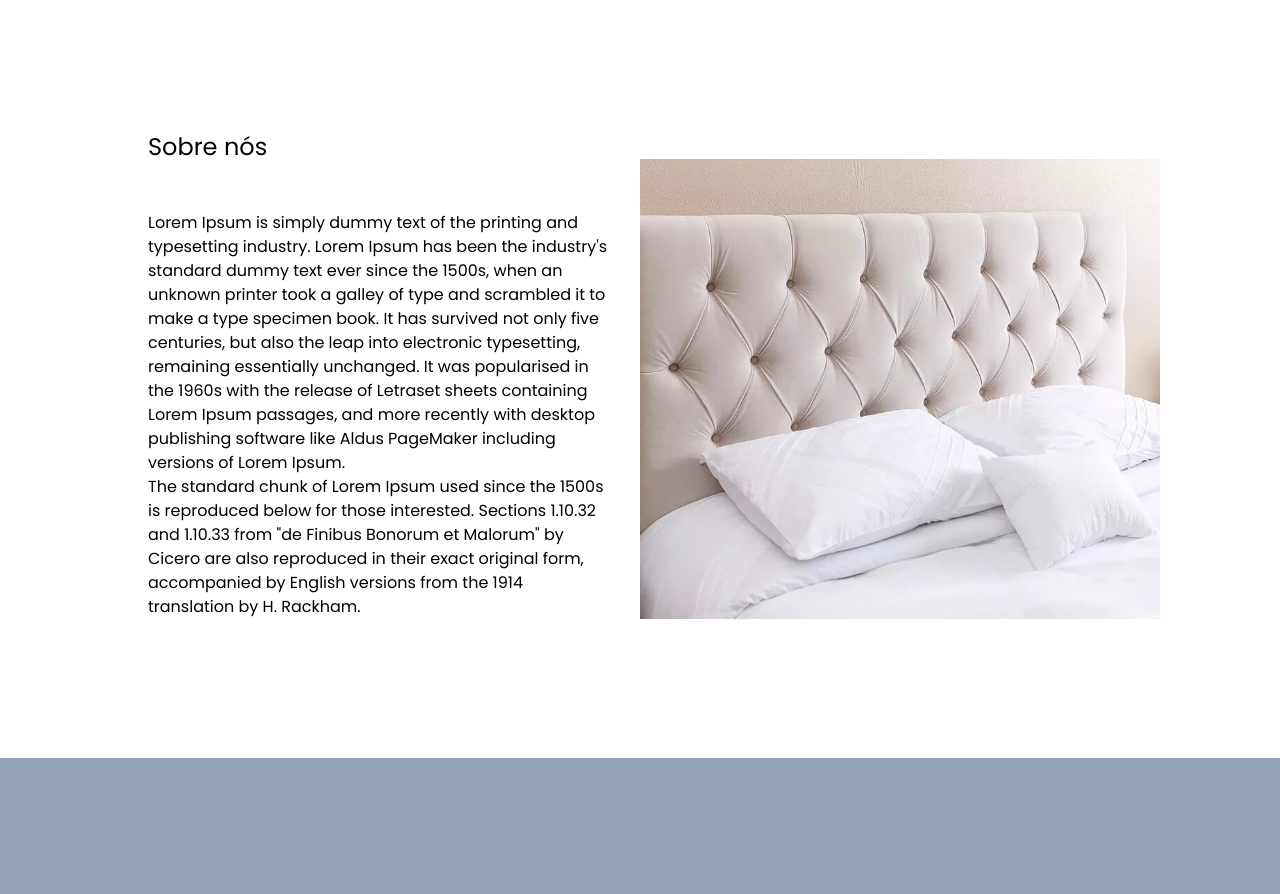
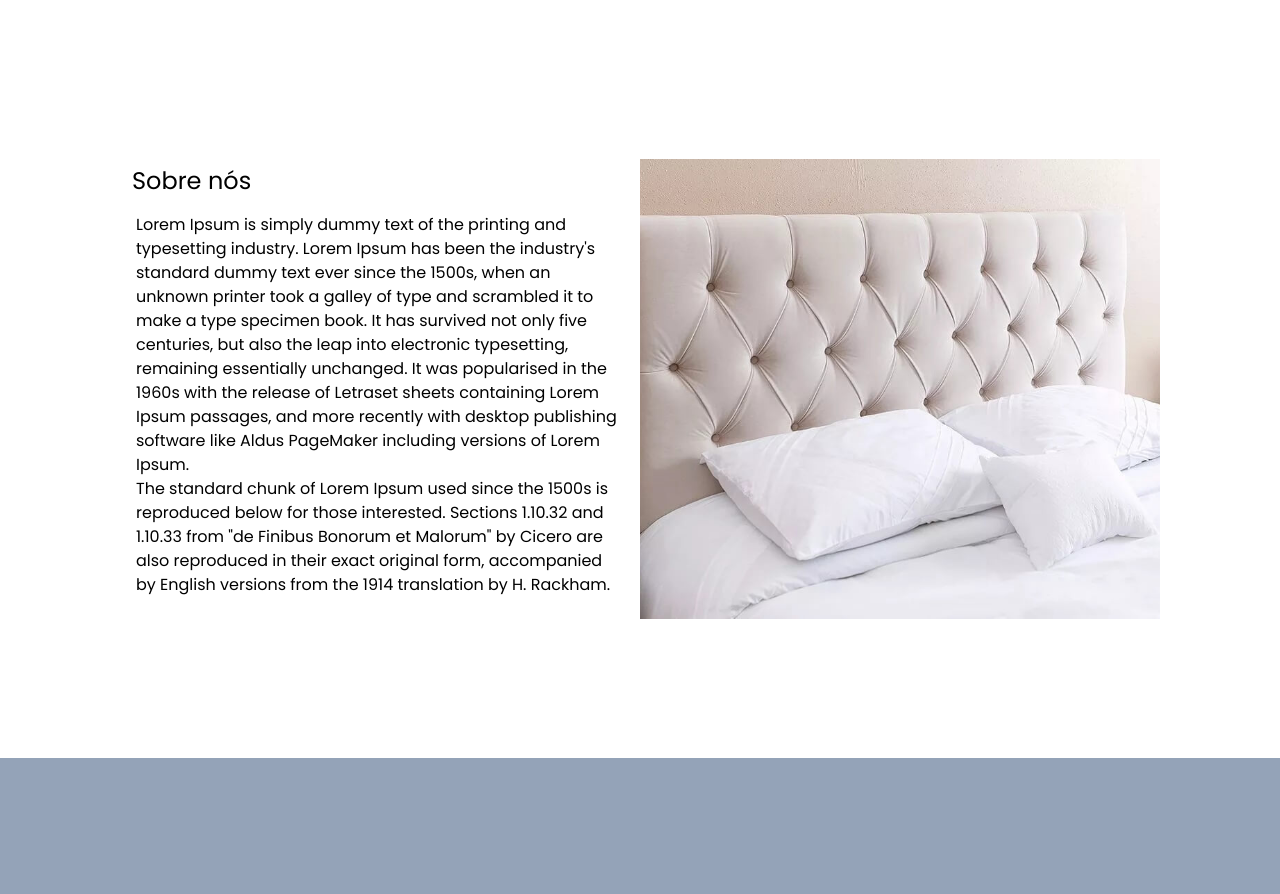
Before and after one commit to GBobello/bella-decor, a React (Vite) app: page / in a window 1280 px wide. Shown: the part 820-1714 px from the top of the page. Built offline with nearby package versions, Linux system fonts and the light colour scheme.

Commit message:
Adjusting the spacing of the About section because it was too close to the Footer and image.

```diff
--- a/src/pages/home.tsx
+++ b/src/pages/home.tsx
@@ -17,8 +17,8 @@ export function Home() {
 
           <div className="flex items-center justify-center flex-col md:flex lg:flex-row w-full h-738 p-6">
             <div className="">
-              <h2 className="text-2xl ml-7" >Sobre nós</h2>
-              <div className="p-7 mt-5 items-center justify-center lg:w-520" >
+              <h2 className="text-2xl ml-3" >Sobre nós</h2>
+              <div className="p-4 items-center justify-center lg:w-520" >
                 <p>Lorem Ipsum is simply dummy text of the printing and typesetting industry. Lorem Ipsum has been the industry's standard dummy text ever since the 1500s, when an unknown printer took a galley of type and scrambled it to make a type specimen book. It has survived not only five centuries, but also the leap into electronic typesetting, remaining essentially unchanged. It was popularised in the 1960s with the release of Letraset sheets containing Lorem Ipsum passages, and more recently with desktop publishing software like Aldus PageMaker including versions of Lorem Ipsum.</p>
                 <p>The standard chunk of Lorem Ipsum used since the 1500s is reproduced below for those interested. Sections 1.10.32 and 1.10.33 from "de Finibus Bonorum et Malorum" by Cicero are also reproduced in their exact original form, accompanied by English versions from the 1914 translation by H. Rackham.</p>
               </div>
```
